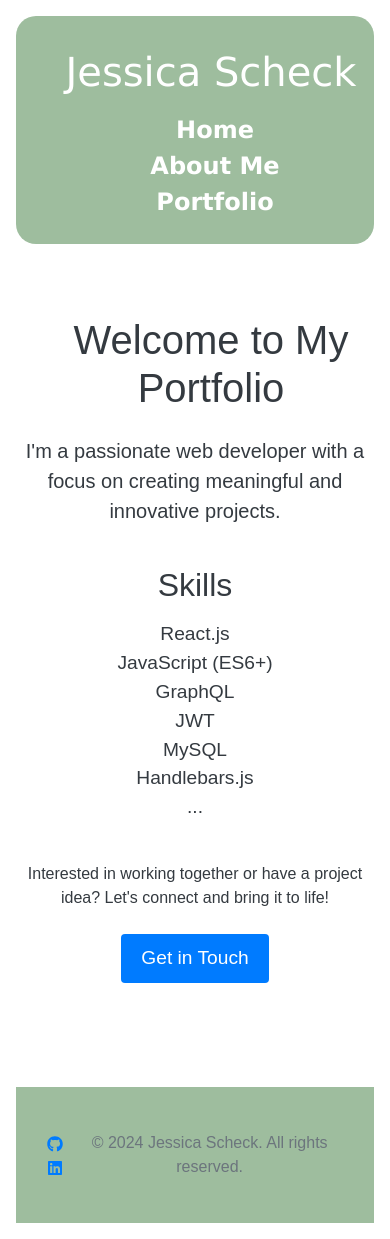
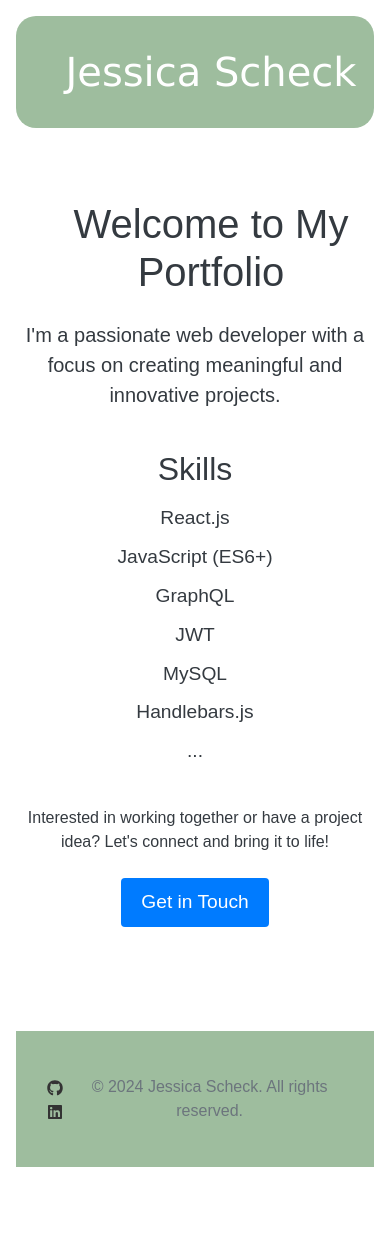
Before and after one commit to Jessmica11/react-portfolio, a React (Vite) app: page / in a window 390 px wide. After the commit the page ends 1183 px from the top, so only its background shows below. Built offline with nearby package versions, Linux system fonts and the light colour scheme.

Commit message:
updated css

```diff
--- a/src/components/Nav/Nav.css
+++ b/src/components/Nav/Nav.css
@@ -1,5 +1,6 @@
 nav {
     position: relative;
+    /* To position the menu */
 }
 
 .menu-icon {
@@ -17,37 +18,64 @@ nav {
     transition: 0.4s;
 }
 
+/* Style for the navigation list */
 .nav-list {
     list-style-type: none;
     display: flex;
-    justify-content: space-evenly;
-    transition: max-height 0.4s ease-in-out;
-    overflow: hidden;
-    max-height: 100px;
+    flex-wrap: wrap;
+    justify-content: center;
 }
 
 .nav-list.open {
-    max-height: 500px;
-    /* Expand to a larger size when open */
+    display: flex;
+    /* Show list when open */
 }
 
-.nav-list li {
-    margin: 0 15px;
+li {
+    margin: 0 15px 15px 0;
 }
 
-    /* adjustments for screen sizes below 600px */
-    @media (max-width: 600px) {
-        ul {
-            flex-direction: column;
-            align-items: center;
-        }
+a {
+    color: #333;
+    text-decoration: none;
+    transition: color 0.3s, cursor 0.3s;
+}
 
-        .menu-icon {
-            display: block;
-            cursor: pointer;
-        }
+a:hover {
+    color: #745151;
+    cursor: pointer;
+}
 
-        ul.visible {
-            display: flex;
-        }
+a.active {
+    font-weight: bold;
+}
+
+/* Adjustments for screen sizes below 600px */
+@media (max-width: 600px) {
+    .menu-icon {
+        display: flex;
+        /* Show hamburger icon on mobile */
     }
+
+    .nav-list {
+        flex-direction: column;
+        align-items: center;
+        position: absolute;
+        top: 60px;
+        left: 0;
+        background: #fff;
+        width: 100%;
+        max-height: 0;
+        overflow: hidden;
+        transition: max-height 0.4s ease-in-out;
+    }
+
+    .nav-list.open {
+        max-height: 500px;
+    }
+
+    li {
+        margin: 10px 0;
+        text-align: center;
+    }
+}
```
